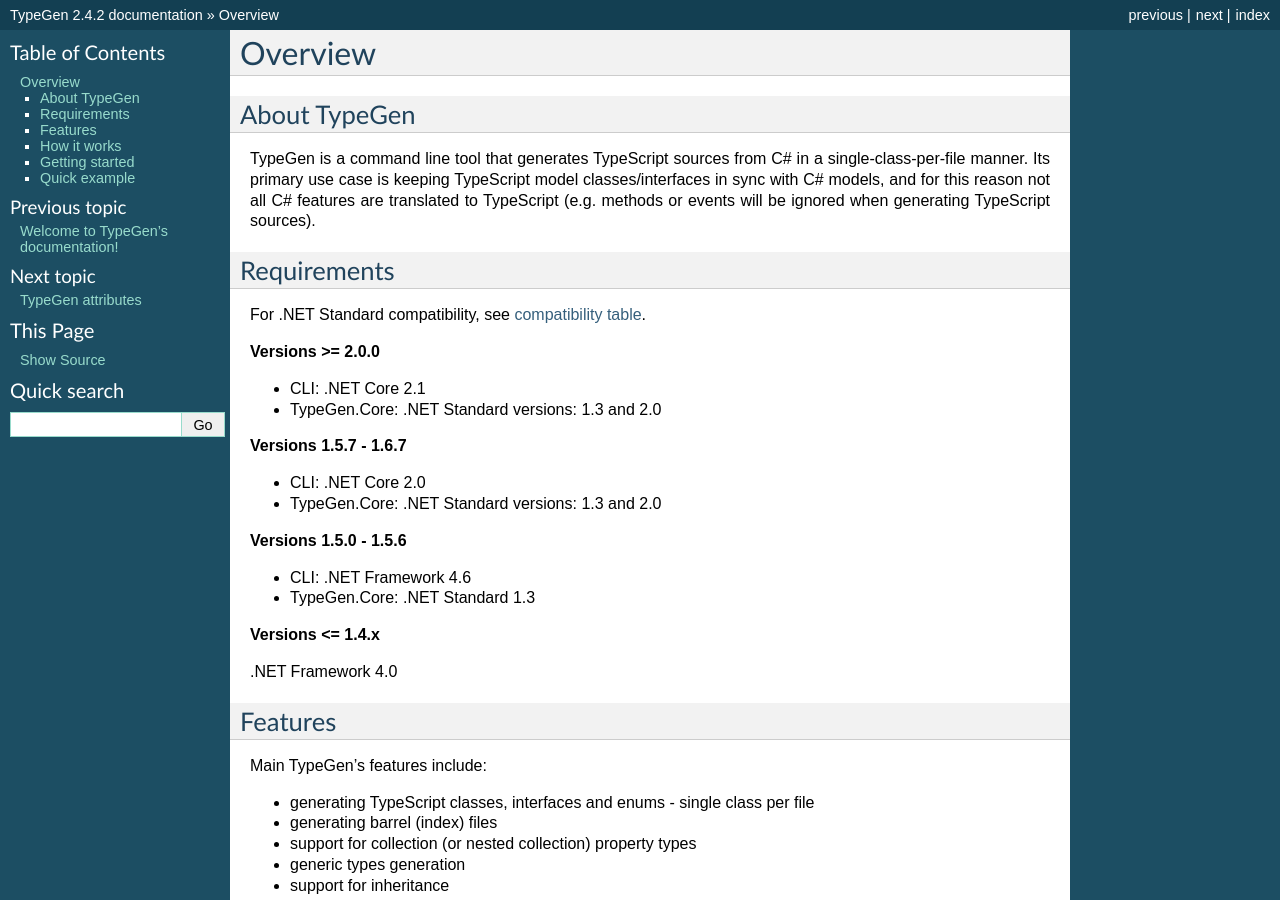
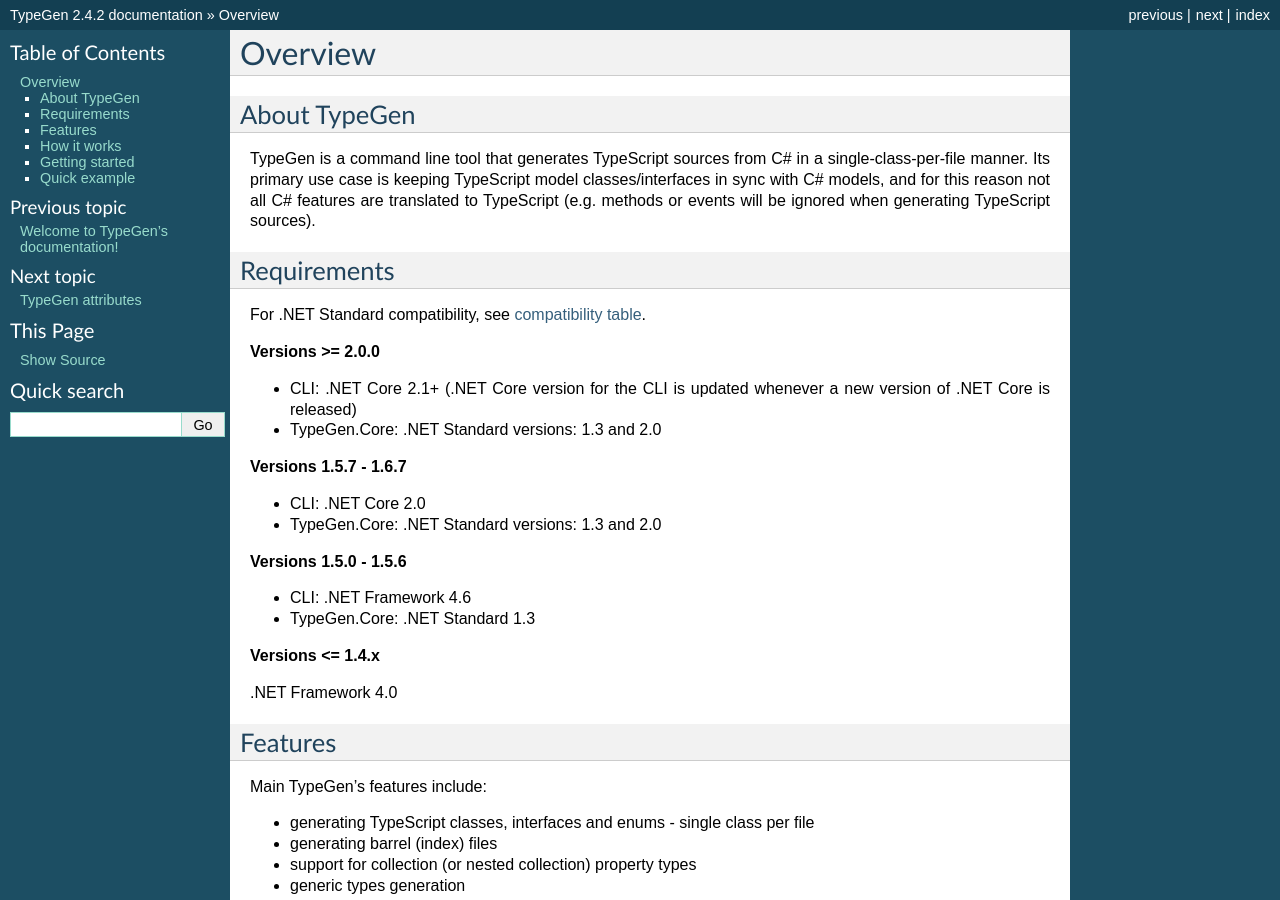
Before and after one commit to jburzynski/TypeGenDocs, a Sphinx documentation site: the page built from source/overview.rst, in a window 1280 px wide and 900 px high. Built offline with Sphinx 7.4.7, drawn with Linux system fonts in a browser that asks for light colours.

Commit message:
.NET Core version for CLI update

```diff
--- a/source/overview.rst
+++ b/source/overview.rst
@@ -14,7 +14,7 @@
 
 **Versions >= 2.0.0**
 
-* CLI: .NET Core 2.1
+* CLI: .NET Core 2.1+ (.NET Core version for the CLI is updated whenever a new version of .NET Core is released)
 * TypeGen.Core: .NET Standard versions: 1.3 and 2.0
 
 **Versions 1.5.7 - 1.6.7**
```
